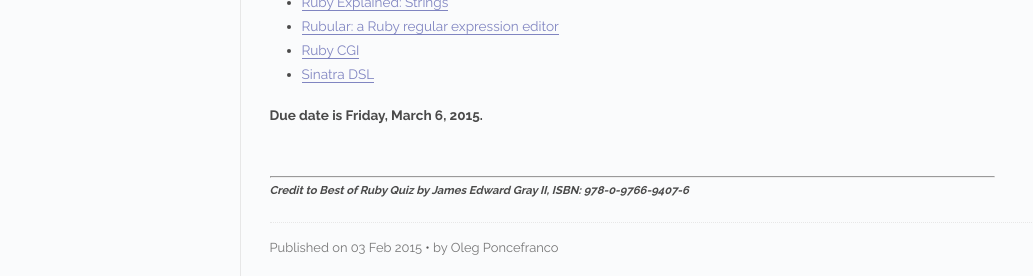
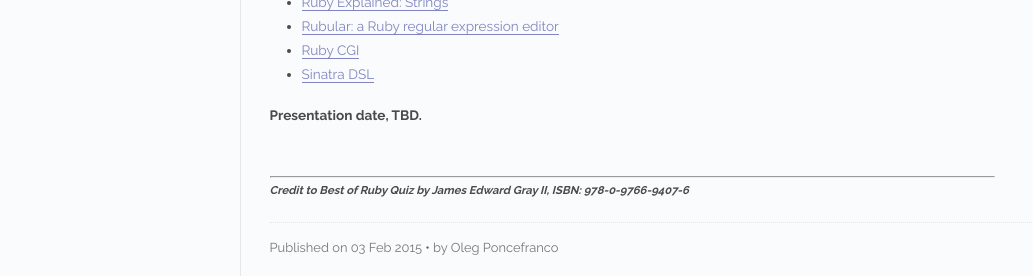
Before and after one commit to oponcefranco/blog_jekyll, a Jekyll site: the page built from _posts/2015-02-03-code_challenge_02-post.md, in a window 1280 px wide. Shown: the part 1610-1886 px from the top of the page, without its empty margins (118-1151 px from the left). Built offline with Jekyll 4.4.1, drawn with Linux system fonts in a browser that asks for light colours; Markdown is read by kramdown in place of the engine named in the settings.

Commit message:
due date update

```diff
--- a/_posts/2015-02-03-code_challenge_02-post.md
+++ b/_posts/2015-02-03-code_challenge_02-post.md
@@ -66,7 +66,7 @@ If your program is fed that template, it should ask you to enter "a gemstone" an
 * [Ruby CGI](http://www.ruby-doc.org/stdlib-2.2.0/libdoc/cgi/rdoc/CGI.html)
 * [Sinatra DSL](http://www.sinatrarb.com/)
 
-#### Due date is Friday, March 6, 2015.
+#### Presentation date, TBD.
 
 ![image]({{ site.url }}/images/transparent.gif)
 
```
